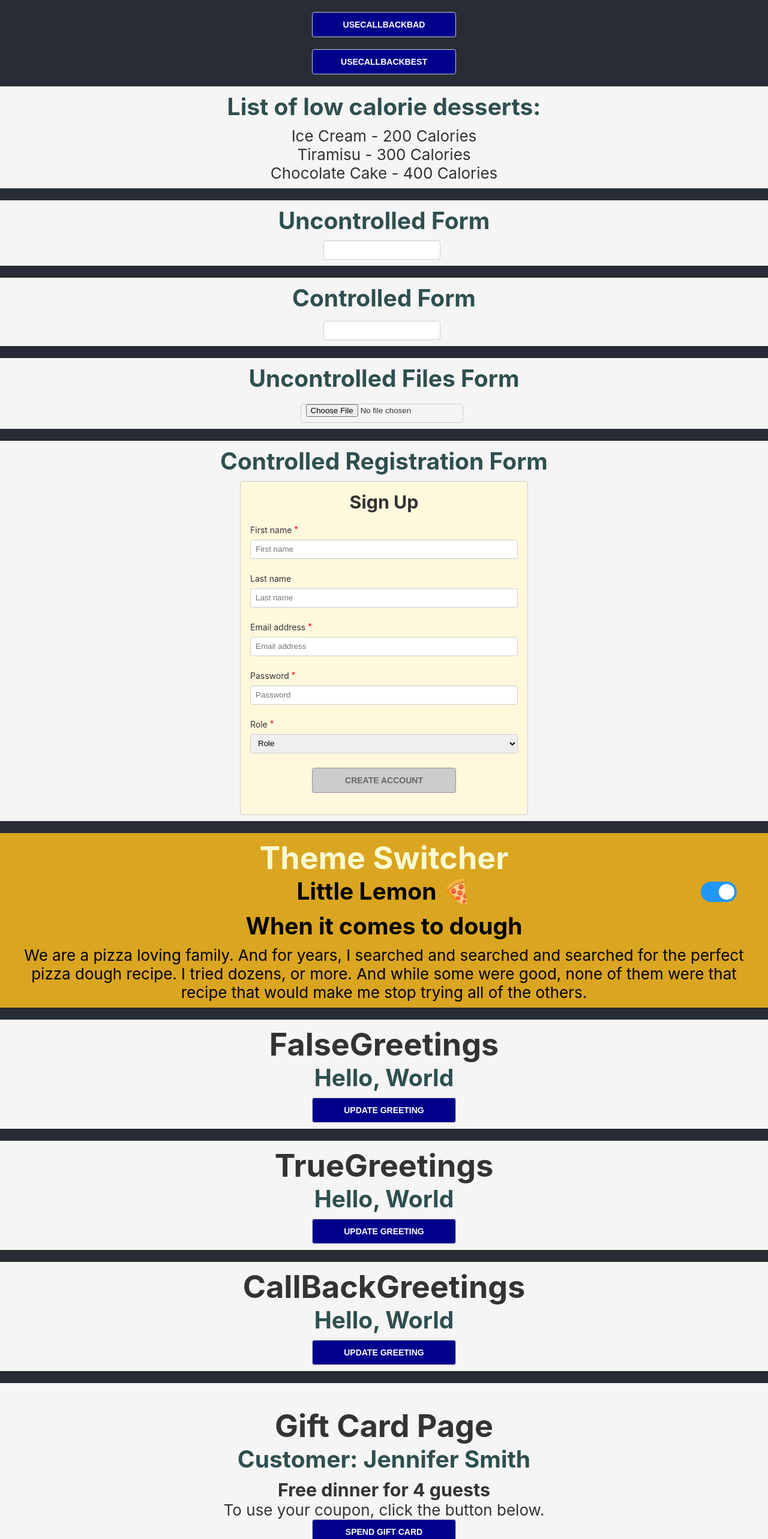
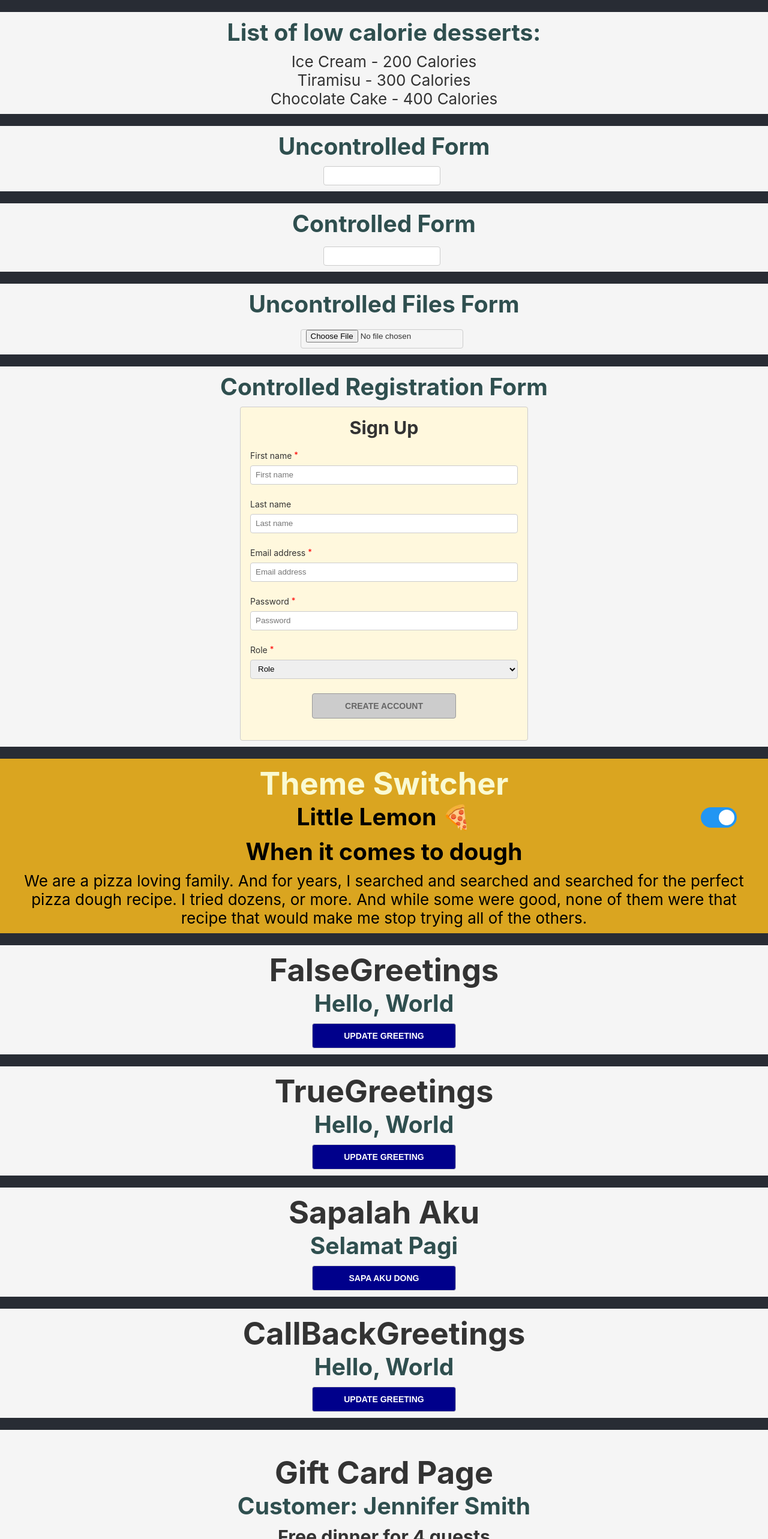
Before and after one commit to vetacode/react-advance-playground, a React (Create React App) app: page / in a window 1280 px wide. Shown: the top 2566 px of the page at 60% size. Built offline with nearby package versions, Linux system fonts and the light colour scheme; no server answers.

Commit message:
adding sapaBenar coponent

```diff
--- a/src/App.js
+++ b/src/App.js
@@ -7,6 +7,7 @@ import FetchCustData from './Components/FetchCustData';
 import {
   CallBackGreetings,
   FalseGreetings,
+  SapaBenar,
   TrueGreetings,
 } from './Components/GreetingsObj';
 import LowCalDesserts from './Components/LowCalDesserts';
@@ -24,8 +25,8 @@ import { FamilyCalendar } from './Components/FamilyCalTrue';
 function App() {
   return (
     <div className='App'>
-      <UseCallbackBad />
-      <UseCallbackBest />
+      {/* <UseCallbackBad /> */}
+      {/* <UseCallbackBest /> */}
       <LowCalDesserts />
       <UncontrolledForm />
       <ControlledForm />
@@ -34,6 +35,7 @@ function App() {
       <ThemeSwitcher />
       <FalseGreetings />
       <TrueGreetings />
+      <SapaBenar/>
       <CallBackGreetings />
       <GiftCard />
       <FetchCrypto />
--- a/src/Components/GreetingsObj.js
+++ b/src/Components/GreetingsObj.js
@@ -39,6 +39,21 @@ function TrueGreetings() {
   );
 }
 
+const SapaBenar = () => {
+  const [menyapa, setMenyapa] = useState({sapa: 'Selamat Pagi'})
+  const updateMenyapa = () => {
+    setMenyapa({...menyapa, sapa: 'Ayo Kita Olahraga dan makan bubur'});
+  }
+  return (
+    <div className='section'>
+      <h1 >Sapalah Aku</h1>
+      <h2 >{menyapa.sapa}</h2>
+      <button onClick={updateMenyapa}>Sapa Aku Dong</button>
+    </div>
+  )
+
+}
+
 function CallBackGreetings() {
   const [greeting, setGreeting] = useState({
     greet: 'Hello',
@@ -63,7 +78,7 @@ function CallBackGreetings() {
   );
 }
 
-export { FalseGreetings, TrueGreetings, CallBackGreetings };
+export { FalseGreetings, TrueGreetings, CallBackGreetings, SapaBenar };
 
 /*
 ⚖️ Which one is best?
```
Also changed, not shown: 1 other file (tests, documents, lock files or other folders).
